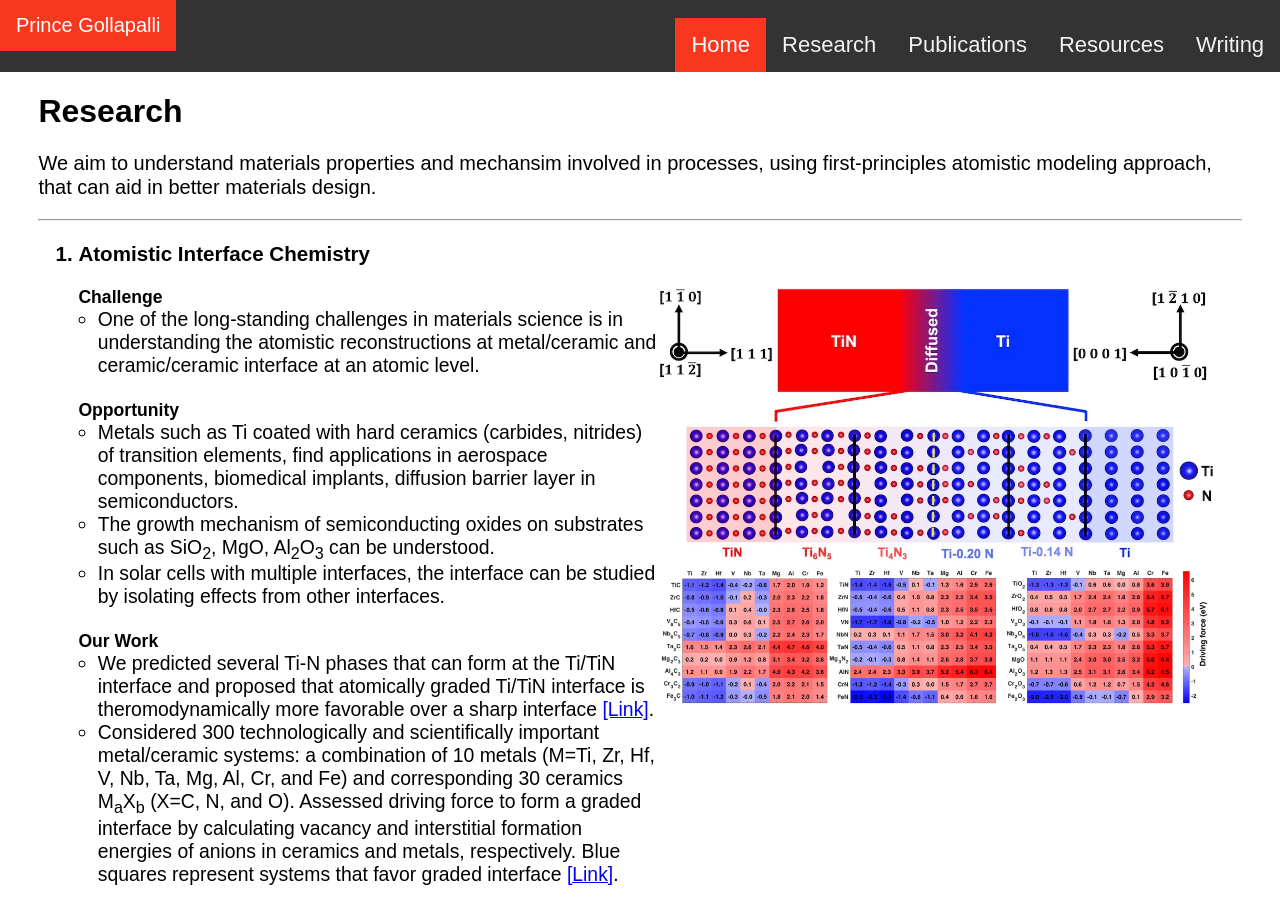
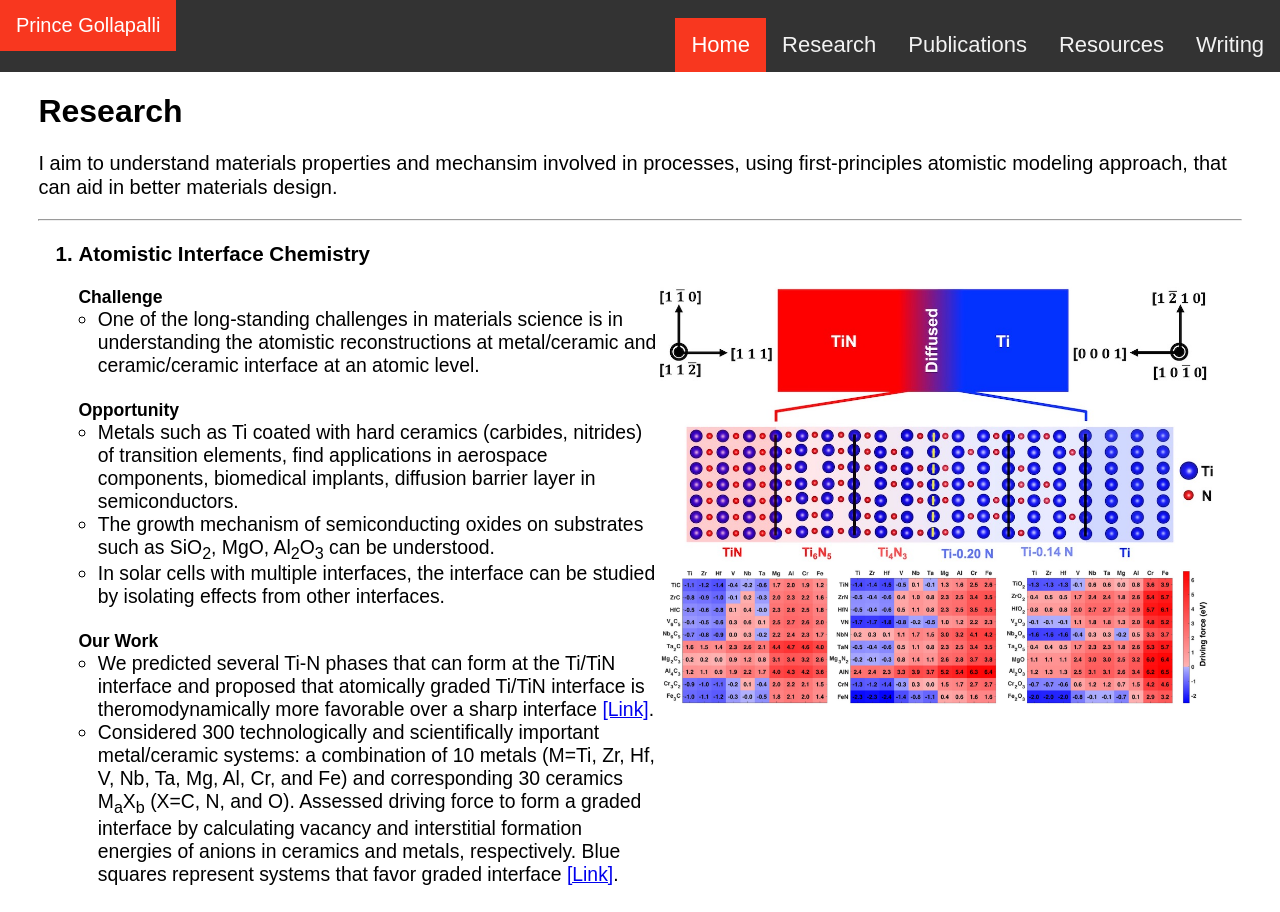
Before and after one commit to princego/princego.github.io, a plain HTML site: page research.html in a window 1280 px wide. Shown: the top 912 px of the page. Drawn offline with Linux system fonts and the light colour scheme.

Commit message:
Update research.html

```diff
--- a/research.html
+++ b/research.html
@@ -34,7 +34,7 @@
 
 <h1>Research</h1>
 
-<p class="ptextlarge"> We aim to understand materials properties and mechansim involved in processes, using first-principles atomistic modeling approach, that can aid in better materials design.</p> <hr>
+<p class="ptextlarge"> I aim to understand materials properties and mechansim involved in processes, using first-principles atomistic modeling approach, that can aid in better materials design.</p> <hr>
 
 <ol>
 <!-- RESEARCH THEME 1 -->
```
